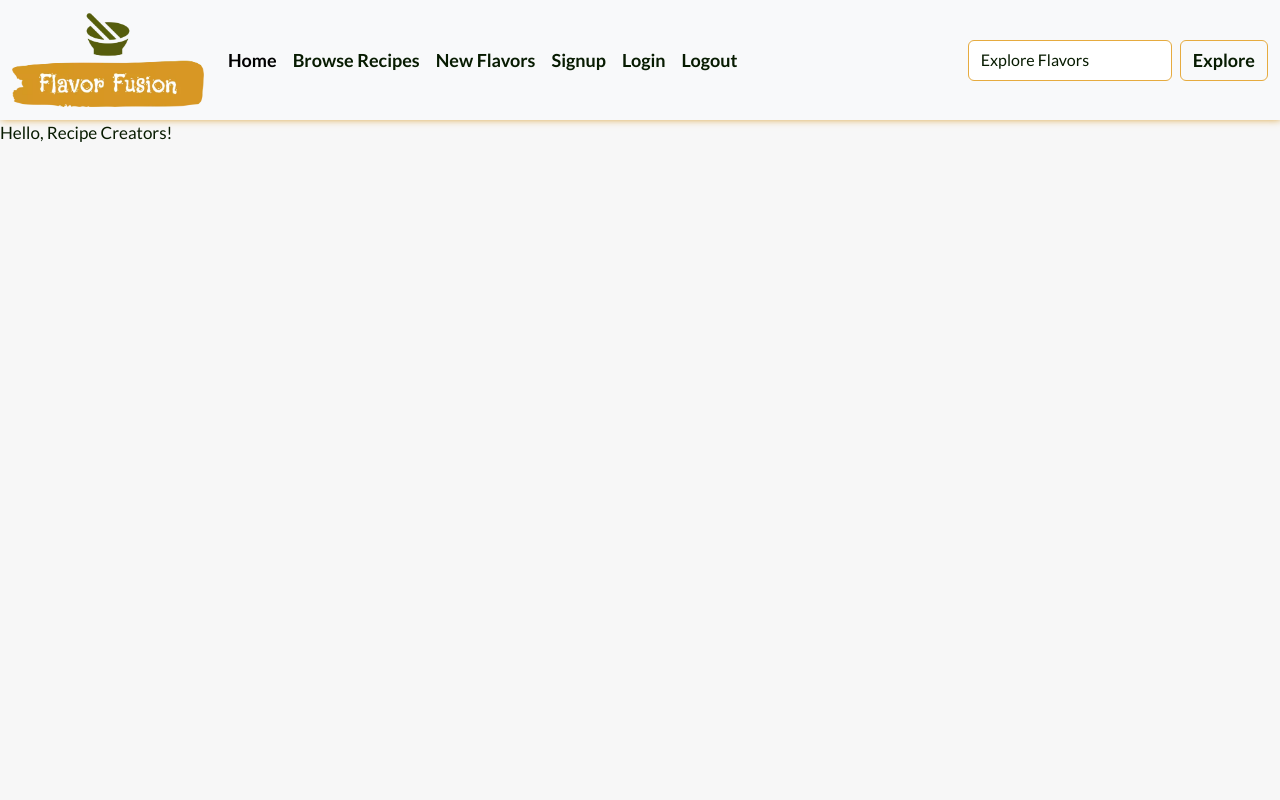
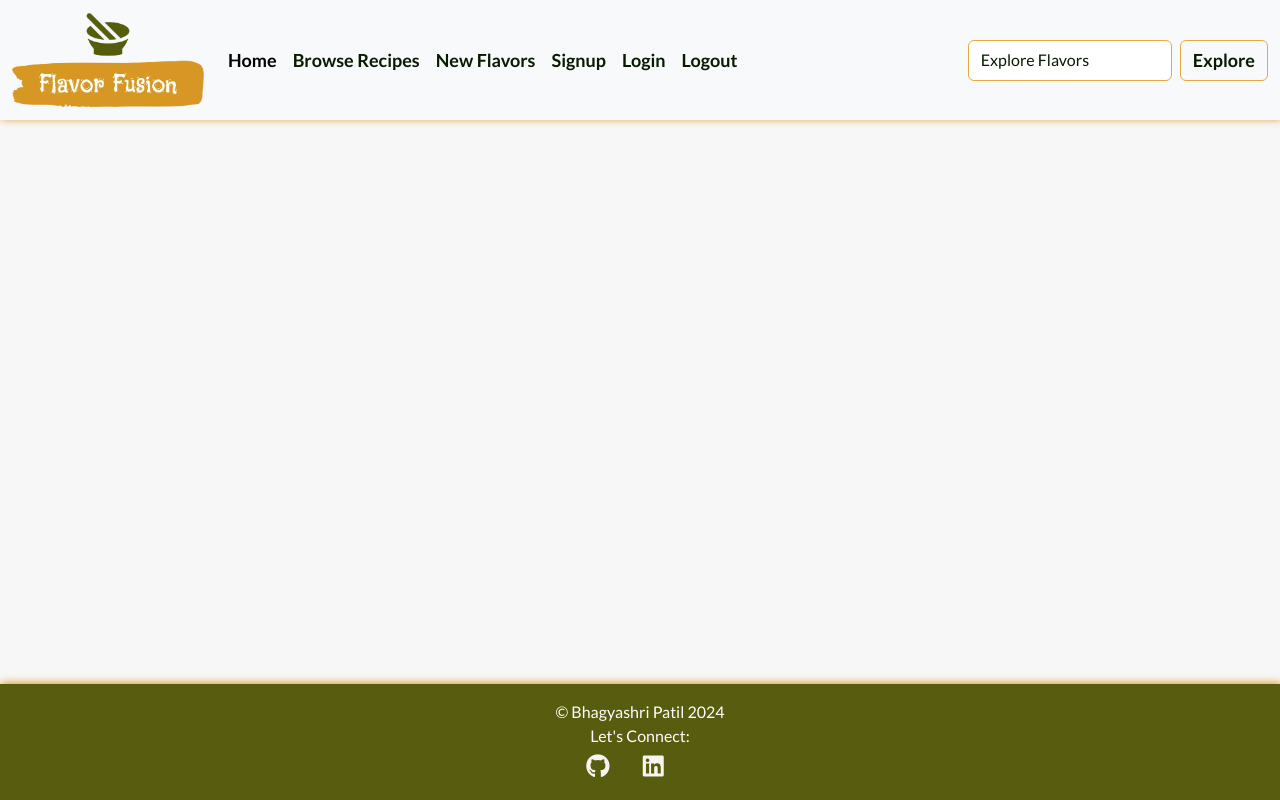
Before and after one commit to bhagyashriyogeshpatil/flavor-fusion, a Django app: template templates/base.html in a window 1280 px wide. Run offline with Django 5.2, Linux system fonts and the light colour scheme; the template is opened without the code that fills it, so the values that code supplies are empty; parts of the project's set-up code (start-up, migrations or seed data) failed here and were passed over; some libraries are stand-ins or nearby versions.

Commit message:
Add footer with social media links to footer.html, apply style to footer, and include footer.html in base.html

```diff
--- a/static/css/style.css
+++ b/static/css/style.css
@@ -7,14 +7,11 @@
 }
 
 :root {
-    /* * Fonts
-    --title: 'Playfair Display SC', sans-serif;
-    --main-font: 'Lato', sans-serif; */
-
     /* Colors */
     --background: #F7F7F7;
     --dark-green: #071B01;
-    --dark-moss-green: #3E451A;
+    /* --dark-moss-green: #3E451A;  */
+    --olive-green: #575C0E;
     --light-cream: #F7F5EF;
     --yellow: #E6AB3F;
     --black: #010201;
@@ -47,6 +44,7 @@ h1, h2, h3, h4, h5, h6 {
 }
 
 /* Header */
+/* Navigation bar */
 .navbar {
     box-shadow:  1px -1px 8px 0 var(--harvest-gold);
 }
@@ -117,16 +115,15 @@ img.logo {
 }
 
 img.logo:hover {
-    transform: scale(1.1); /* Slightly enlarges the logo */
-    box-shadow: 0 4px 8px rgba(0, 0, 0, 0.2); /* Adds a subtle shadow */
+    transform: scale(1.1);
+    box-shadow: 0 4px 8px rgba(0, 0, 0, 0.2);
 }
 
 img.logo:active {
-    transform: scale(1.05); /* Slightly smaller scale than hover */
-    box-shadow: 0 2px 4px rgba(0, 0, 0, 0.2); /* Less pronounced shadow */
-    opacity: 0.9; /* Slightly reduces opacity */
+    transform: scale(1.05);
+    box-shadow: 0 2px 4px rgba(0, 0, 0, 0.2);
+    opacity: 0.9;
 }
-
 
 .btn-custom {
     color: var(--dark-green);
@@ -165,3 +162,37 @@ img.logo:active {
 .form-control::placeholder {
     color: var(--dark-green);
 }
+
+
+/* Footer */
+footer {
+    flex-shrink: 0;
+    text-align: center;
+    box-shadow: 1px -1px 8px 0 var(--harvest-gold);
+    background-color: var(--olive-green);
+    padding: 10px;
+}
+
+footer p {
+    font-family: 'Lato', sans-serif;
+    font-size: 16px;
+    color: var(--light-cream);
+    font-weight: 450;
+    margin-bottom: 0;
+}
+
+footer > a {
+    margin-right: 30px;
+    font-size: 1.5rem;
+    color: var(--light-cream);
+}
+
+.social-links:hover {
+    color: var(--light-cream);
+    font-weight: bold;
+    transform: scale(1.5);
+}
+
+.social-links {
+    transition: all 0.3s linear;
+}
--- a/templates/base.html
+++ b/templates/base.html
@@ -36,7 +36,15 @@
     <!-- Header Navigation Content -->
     {% include 'includes/header.html' %}
 
-    Hello, Recipe Creators!
+    <!-- Main Content -->
+    <main>
+        {% block content %}
+        <!-- Content from other templates goes here -->
+        {% endblock content %}
+    </main>
+
+    <!-- Footer Content -->
+    {% include 'includes/footer.html' %}
 
 
     <!-- Bootstrap js CDN link -->
--- /dev/null
+++ b/templates/includes/footer.html
@@ -0,0 +1,12 @@
+{% load static %}
+
+<footer class="social mt-auto py-3">
+    <p class="m-0 text-center text-white">© Bhagyashri Patil 2024</p>
+    <p class="m-0 text-center text-white">Let's Connect:</p>
+    <a href="https://github.com/bhagyashriyogeshpatil" id="github" target="_blank" rel="noopener" aria-label="Visit my GitHub repository (opens in a new tab)">
+        <i class="fab fa-github social-links"></i></a>
+    <a href="https://www.linkedin.com/in/bhagyashri-patil-69636b12b" id="linkedin" target="_blank" rel="noopener"
+        aria-label="Visit my LinkedIn profile (opens in a new tab)">
+        <i class="fab fa-linkedin social-links"></i>
+    </a>
+</footer>
```
